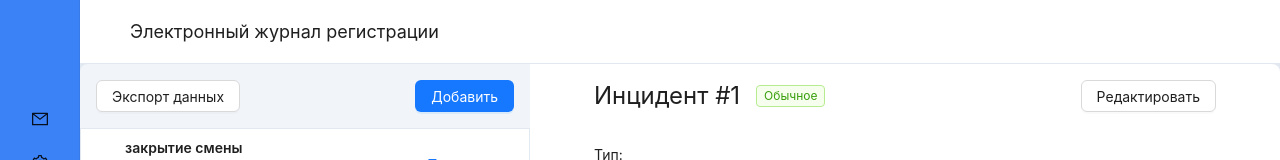
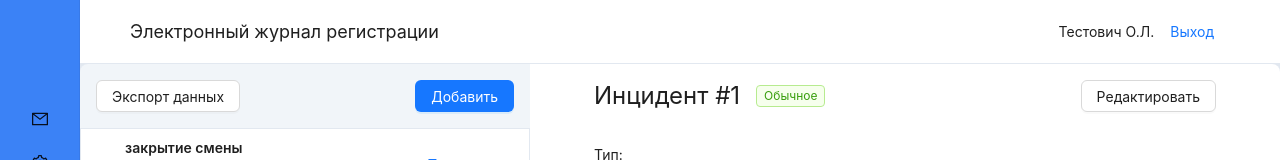
Before and after one commit to EDRO-Technologies/Digital-Challenge_Fazbear.JS, a Next.js app in the folder client-app/: page /events in a window 1280 px wide. Shown: the top 160 px of the page. Built offline with nearby package versions, Linux system fonts and the light colour scheme.

Commit message:
[~] fix basic layout

```diff
--- a/client-app/src/app/events/page.tsx
+++ b/client-app/src/app/events/page.tsx
@@ -5,6 +5,7 @@ import { App, Avatar, Button, Divider, List, Select, Tag, Tooltip, Input, Modal
 import TextArea from "antd/es/input/TextArea";
 import EventRecord from "@/components/EventRecord/EventRecord";
 import cl from "./events.module.css"
+import BasicLayout from "@/components/BasicLayout";
 
 const Labeled: React.FC<{ children: any; label: string }> = (props) => {
   return (
@@ -87,6 +88,7 @@ const Home: React.FC = () => {
   ]
 
   return (
+    <BasicLayout>
     <div className="overflow-auto flex flex-row h-full w-full bg-slate-200 rounded-lg">
       <Modal title="Заполнение формы" open={open} onOk={handleOk} confirmLoading={confirmLoading} onCancel={(handleCancel)}>
         <div  className="flex flex-col gap-3">
@@ -188,6 +190,7 @@ const Home: React.FC = () => {
         </div>
       </div>
     </div>
+    </BasicLayout>
   );
 };
 
--- a/client-app/src/app/layout.tsx
+++ b/client-app/src/app/layout.tsx
@@ -15,25 +15,17 @@ export const metadata: Metadata = {
   description: "Generated by create next app",
 };
 
-export default function RootLayout({children,}:{children: React.ReactNode;}){
+export default function RootLayout({
+  children,
+}: {
+  children: React.ReactNode;
+}) {
   return (
     <html lang="en">
       <body className={inter.className}>
         <App className="w-full h-full flex flex-row">
           <StyledComponentsRegistry>
-            <ConfigProvider>
-              <Layout>
-                <AppMenu />
-                <Layout className="bg-slate-200">
-                  <Header className="text-lg flex items-center bg-white border-b border-solid border-slate-200">
-                    Электронный журнал регистрации
-                  </Header>
-                  <Content className="min-h-[280px] rounded-lg">
-                    {children}
-                  </Content>
-                </Layout>
-              </Layout>
-            </ConfigProvider>
+            <ConfigProvider>{children}</ConfigProvider>
           </StyledComponentsRegistry>
         </App>
       </body>
```
